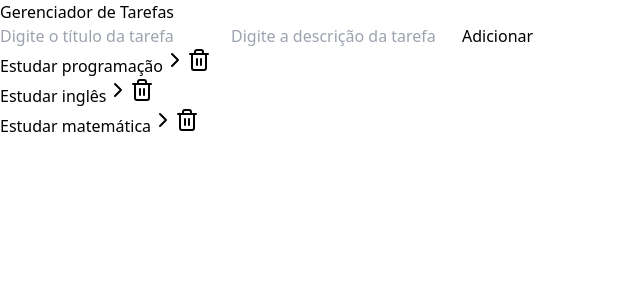
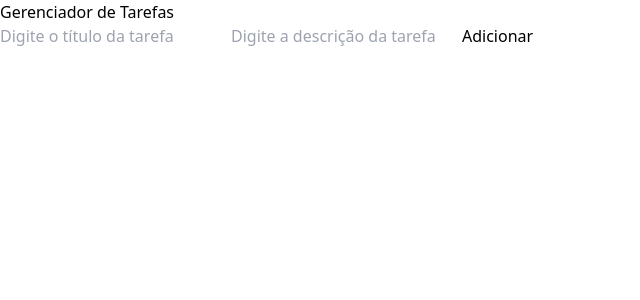
Before and after one commit to JoseAdelson2002/starting-react, a React (Vite) app: page / in a window 1280 px wide. Shown: the top 300 px of the page, without its empty margins (0-640 px from the left). Built offline with nearby package versions, Linux system fonts and the light colour scheme.

Commit message:
salva as tasks no localStorage

```diff
--- a/src/App.jsx
+++ b/src/App.jsx
@@ -1,30 +1,16 @@
 import Tasks from "./components/Tasks";
 import AddTask from "./components/AddTask";
-import { useState } from "react";
+import { useEffect, useState } from "react";
 import { v4 } from "uuid";
 
 function App() {
-  const [tasks, setTaskes] = useState([
-    {
-      id: 1,
-      title: "Estudar programação",
-      description:
-        "Estudar programação para se tornar um desenvolvedor full stack",
-      isCompleted: false,
-    },
-    {
-      id: 2,
-      title: "Estudar inglês",
-      description: "Estudar inglês para se tornar fluente.",
-      isCompleted: false,
-    },
-    {
-      id: 3,
-      title: "Estudar matemática",
-      description: "Estudar matemática para análise de dados",
-      isCompleted: false,
-    },
-  ]);
+  const [tasks, setTaskes] = useState(
+    JSON.parse(localStorage.getItem("tasks")) || []
+  );
+
+  useEffect(() => {
+    localStorage.setItem("tasks", JSON.stringify(tasks));
+  }, [tasks]);
 
   function onTaskClick(taskId) {
     const newTasks = tasks.map((task) => {
```
